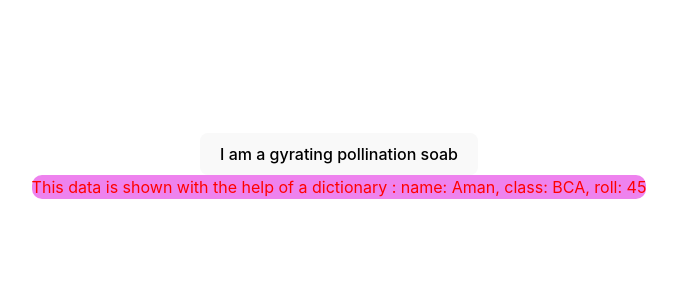
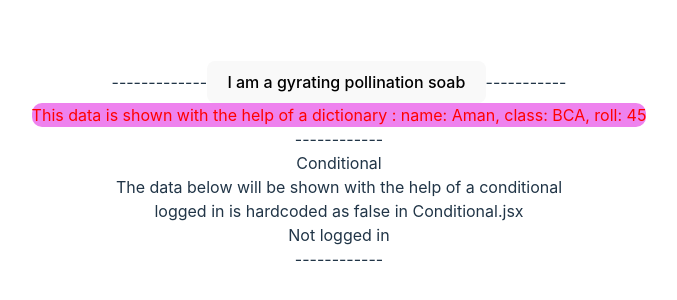
Before and after one commit to kirmola/first-react-app, a React (Vite) app: page / in a window 1280 px wide. Shown: the part 234-534 px from the top of the page, without its empty margins (301-978 px from the left). Built offline with nearby package versions, Linux system fonts and the light colour scheme.

Commit message:
worked on conditional statement

```diff
--- a/src/App.jsx
+++ b/src/App.jsx
@@ -4,14 +4,20 @@ import viteLogo from '/vite.svg'
 import './App.css'
 import Button from './components/Button'
 import Data from './components/Data'
+import Conditional from './components/Conditional'
 
 function App() {
   const [count, setCount] = useState(21)
 
   return (
     <>
+    -------------
       <Button/>
+      -----------
       <Data/>
+      ------------
+      <Conditional/>
+      ------------
     </>
   )
 }
--- /dev/null
+++ b/src/components/Conditional.jsx
@@ -0,0 +1,21 @@
+import React from 'react'
+
+const Conditional = () => {
+    const logged_in = false
+
+  return (
+    <>
+    <div>Conditional</div>
+    <div>
+        The data below will be shown with the help of a conditional
+    </div>
+    <div>logged in is hardcoded as false in Conditional.jsx</div>
+
+
+    {/* I used it because it's a short syntax for if-else, you can use if else too, curly brace is just to evaluate the variable, nothing else */}
+    {logged_in ? <div>Logged In</div> : <div>Not logged in</div>}
+    </>
+  )
+}
+
+export default Conditional
```
